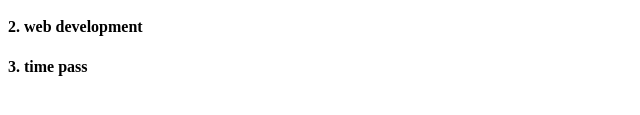
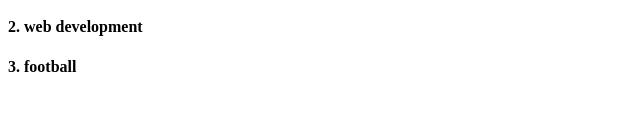
Before and after one commit to AbhiKulshrestha007/web-verse, a plain HTML site: page a.html in a window 1280 px wide. Shown: the part 149-264 px from the top of the page, 0-640 px from the left. Drawn offline with Linux system fonts and the light colour scheme.

Commit message:
changes made

```diff
--- a/a.html
+++ b/a.html
@@ -14,7 +14,7 @@
         <h2> things i love to do</h2>
         <h4> 1. coding</h4>
         <h4> 2. web development</h4>
-        <h4> 3. time pass
+        <h4> 3. football
 
         </h4>
 
```
